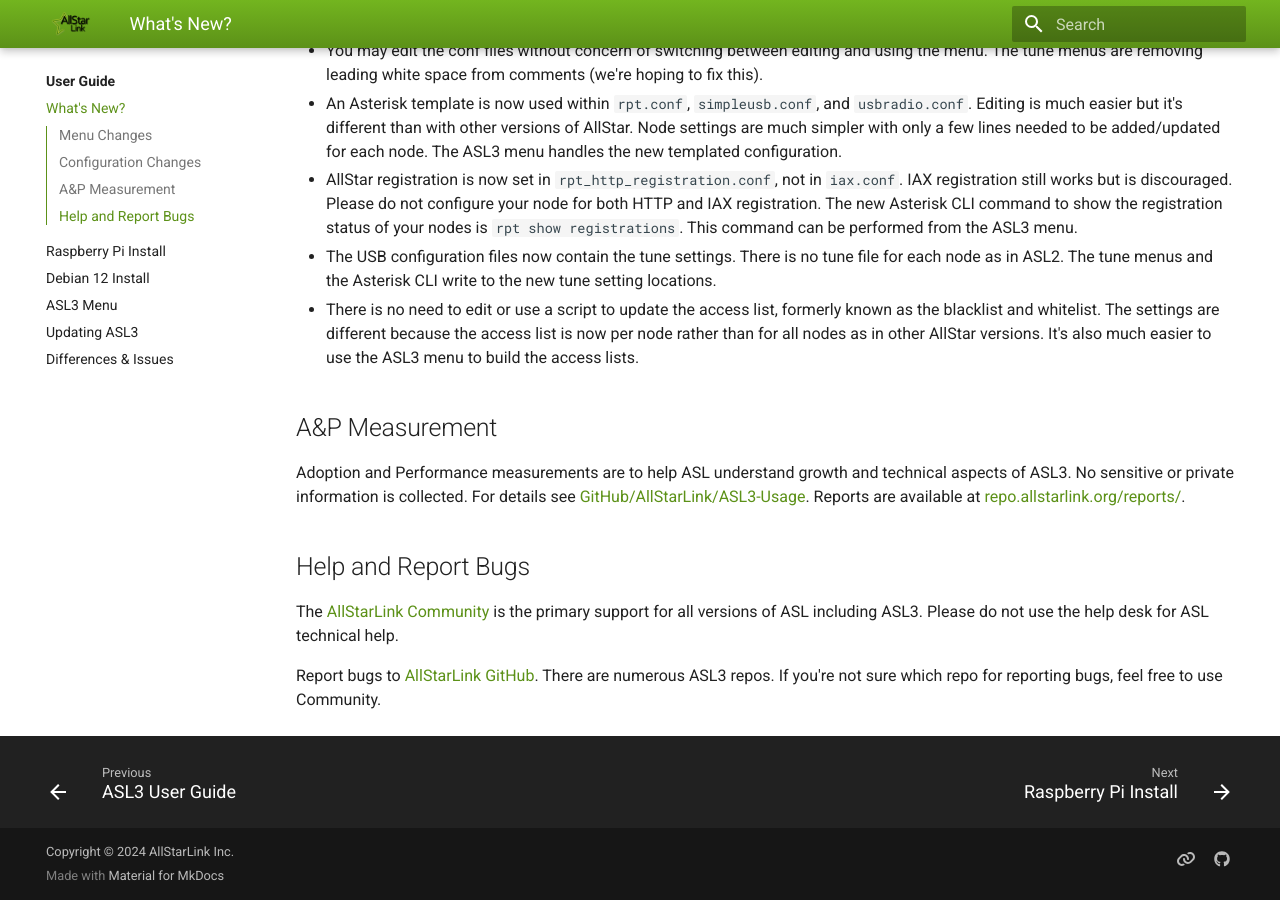
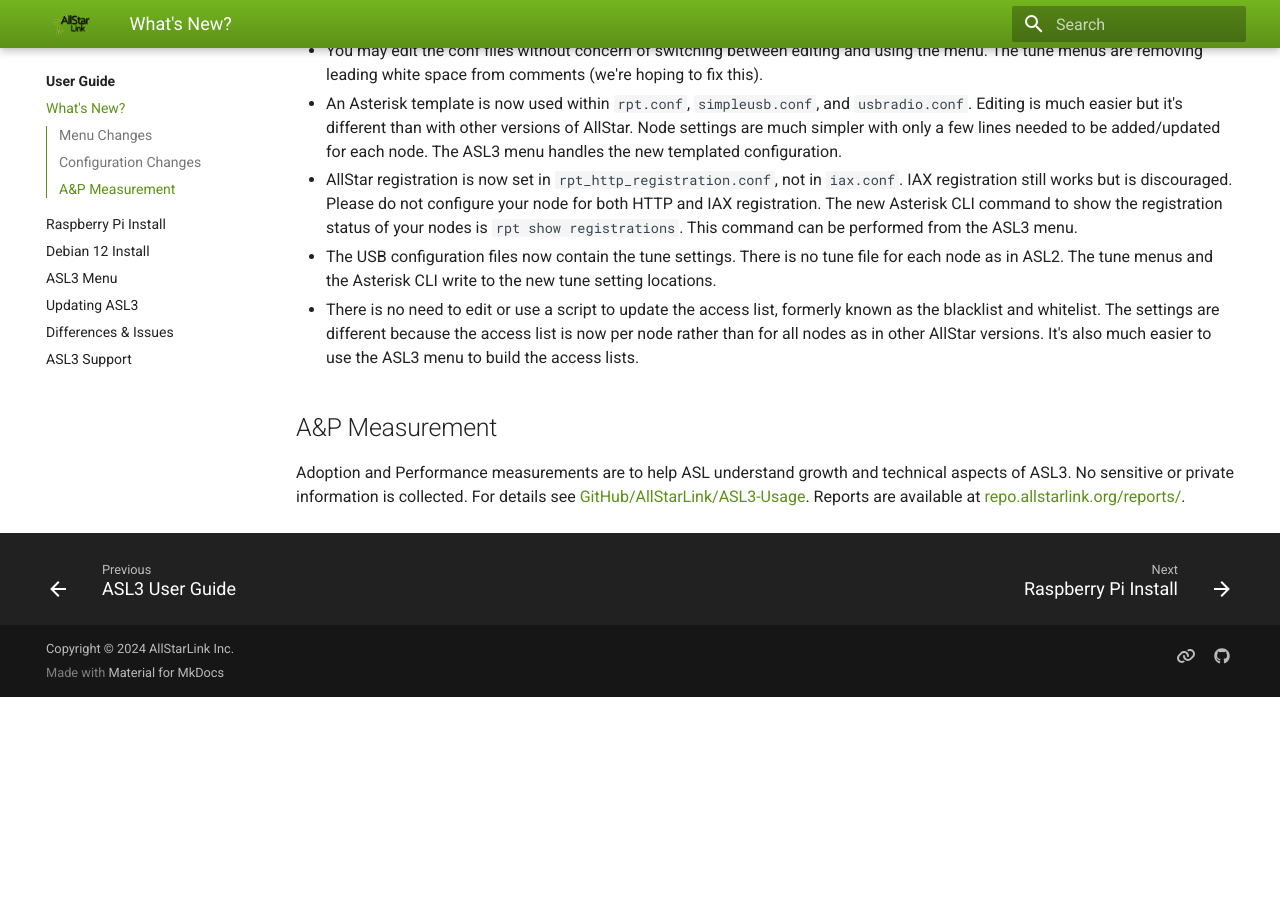
Before and after one commit to AllStarLink/ASL3-Manual, an MkDocs documentation site: the page built from docs/user-guide/whats-new.md, in a window 1280 px wide and 900 px high, scrolled down 1158 px. Built offline with MkDocs 1.6.1 and Material for MkDocs 9.7.7, drawn with Linux system fonts in a browser that asks for light colours; after the commit the page ends 1855 px from its top, so only the background shows below that.

Commit message:
Add "ASL3 Support" page

```diff
--- a/docs/user-guide/whats-new.md
+++ b/docs/user-guide/whats-new.md
@@ -38,9 +38,3 @@
 ## A&P Measurement
 
 Adoption and Performance measurements are to help ASL understand growth and technical aspects of ASL3. No sensitive or private information is collected. For details see [GitHub/AllStarLink/ASL3-Usage](https://github.com/AllStarLink/ASL3-Usage). Reports are available at [repo.allstarlink.org/reports/](https://repo.allstarlink.org/reports/).
-
-## Help and Report Bugs
-
-The [AllStarLink Community](https://community.allstarlink.org/) is the primary support for all versions of ASL including ASL3. Please do not use the help desk for ASL technical help.
-
-Report bugs to [AllStarLink GitHub](https://github.com/AllStarLink). There are numerous ASL3 repos. If you're not sure which repo for reporting bugs, feel free to use Community.
--- a/mkdocs.yml
+++ b/mkdocs.yml
@@ -59,6 +59,7 @@
     - user-guide/menu.md
     - user-guide/updates.md
     - "Differences & Issues": user-guide/known-issues-diffs.md
+    - user-guide/support.md
   - Pi Appliance:
     - pi/index.md
     - pi/cockpit-basics.md
```
Also changed, not shown: docs/user-guide/index.md (+1 -0 lines), docs/user-guide/support.md (added, +26 -0 lines).
